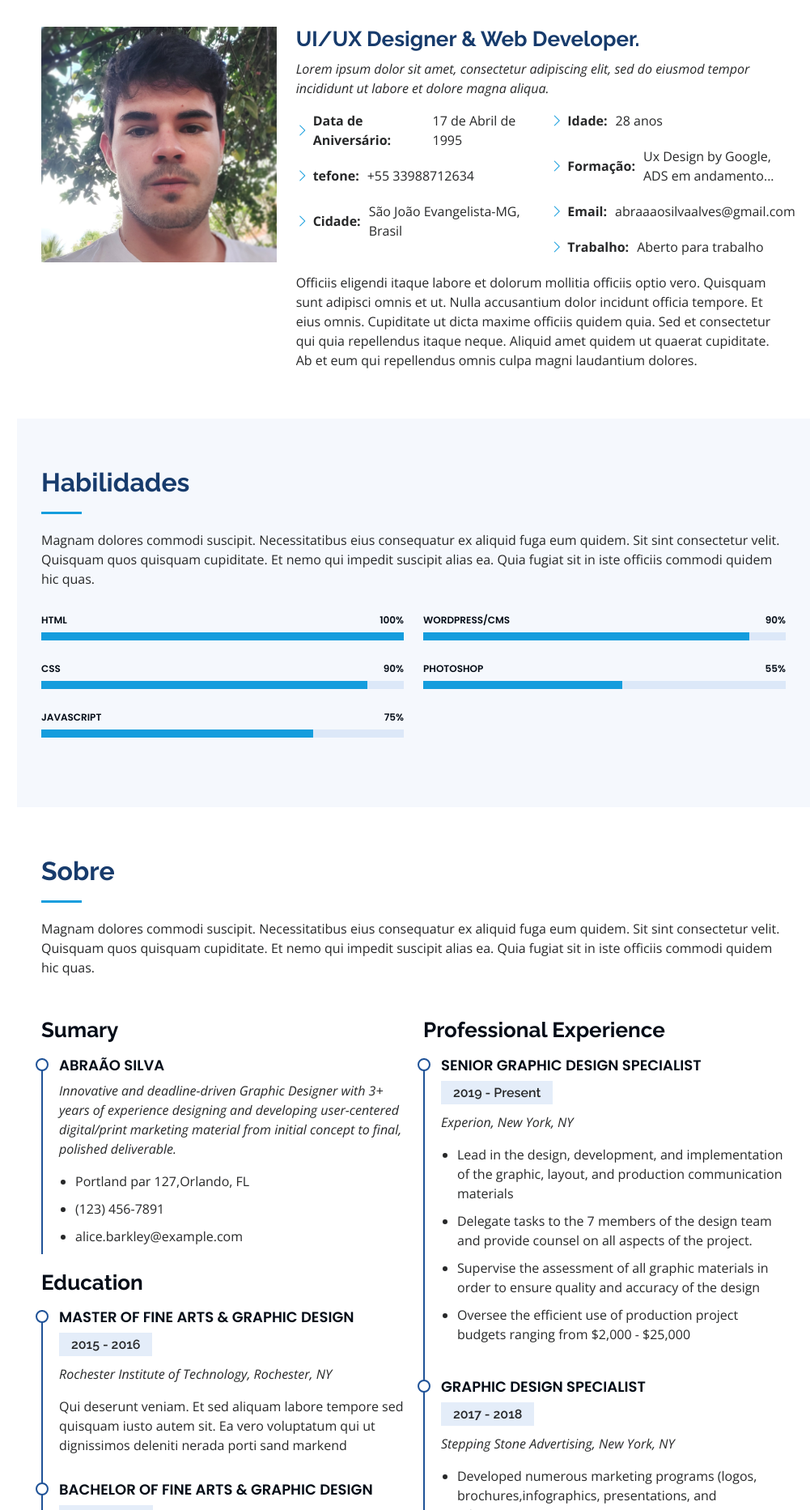
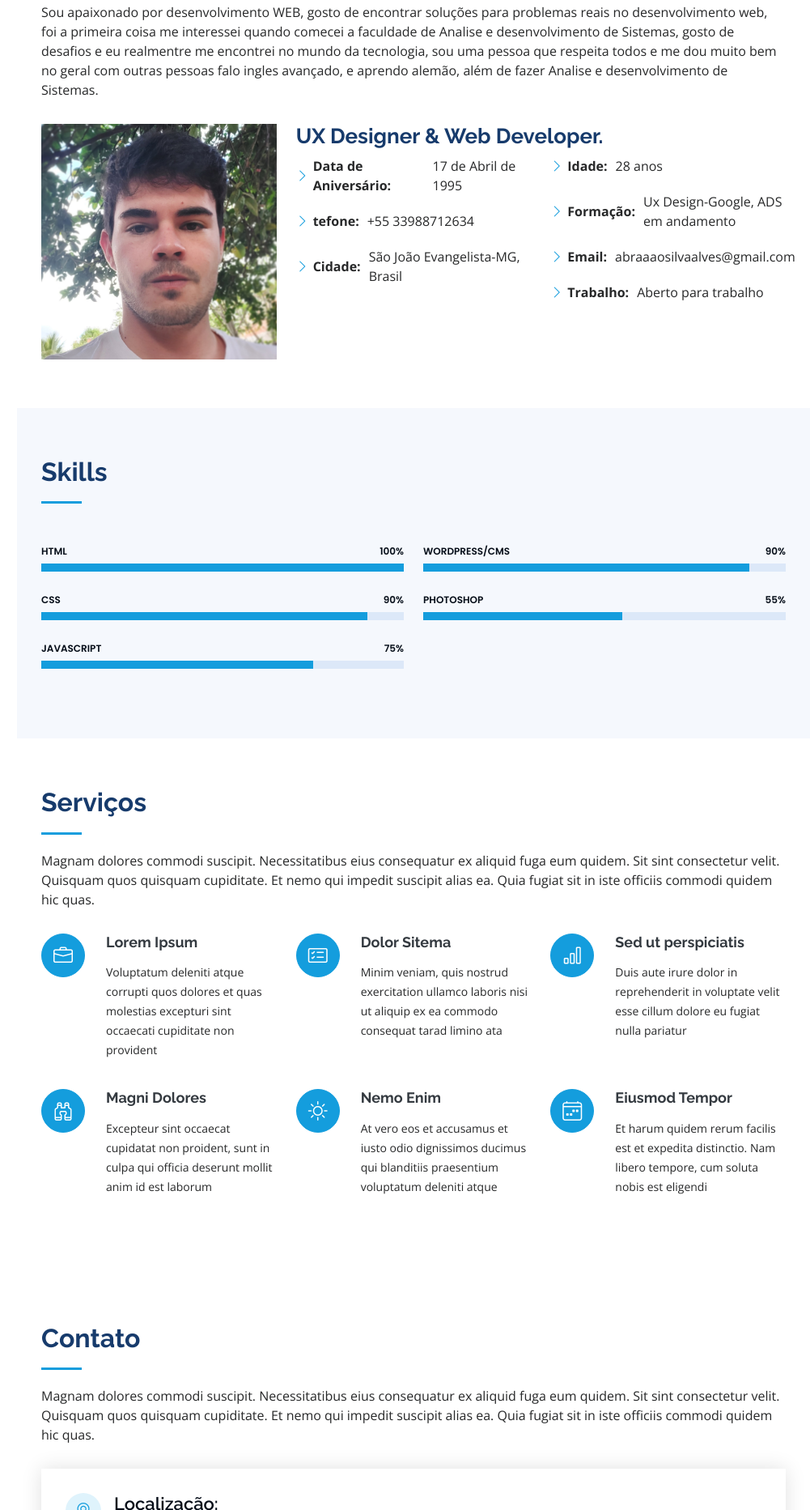
Before and after one commit to abrasilva04/Portifolio, a plain HTML site: page index.html in a window 1280 px wide. Shown: the part 935-2800 px from the top of the page at 81% size, without its empty margins (279-1280 px from the left). Drawn offline with nearby package versions, Linux system fonts and the light colour scheme.

Commit message:
ultimas atts

```diff
--- a/index.html
+++ b/index.html
@@ -60,7 +60,7 @@
         <ul>
           <li><a href="#hero" class="nav-link scrollto active"><i class="bx bx-home"></i> <span>Inicio</span></a></li>
           <li><a href="#about" class="nav-link scrollto"><i class="bx bx-user"></i> <span>Sobre</span></a></li>
-          <li><a href="#resume" class="nav-link scrollto"><i class="bx bx-file-blank"></i> <span>Sobre</span></a></li>
+
           <li><a href="#services" class="nav-link scrollto"><i class="bx bx-server"></i> <span>Serviços</span></a></li>
           <li><a href="#contact" class="nav-link scrollto"><i class="bx bx-envelope"></i> <span>Contato</span></a></li>
         </ul>
@@ -85,6 +85,8 @@
         <div class="section-title">
           <h2>Sobre</h2>
 
+          <p> Sou apaixonado por desenvolvimento WEB, gosto de encontrar soluções para problemas reais no desenvolvimento web, foi a primeira coisa me interessei quando comecei a faculdade de Analise e desenvolvimento de Sistemas, gosto de desafios e eu realmentre me encontrei no mundo da tecnologia, sou uma pessoa que respeita todos e me dou muito bem no geral com outras pessoas falo ingles avançado, e aprendo alemão, além de fazer Analise e desenvolvimento de Sistemas. </p>
+
         </div>
 
         <div class="row">
@@ -92,11 +94,8 @@
             <img src="assets/img/profile-img.jpg" class="img-fluid" alt="">
           </div>
           <div class="col-lg-8 pt-4 pt-lg-0 content" data-aos="fade-left">
-            <h3>UI/UX Designer &amp; Web Developer.</h3>
-            <p class="fst-italic">
-              Lorem ipsum dolor sit amet, consectetur adipiscing elit, sed do eiusmod tempor incididunt ut labore et dolore
-              magna aliqua.
-            </p>
+            <h3>UX Designer &amp; Web Developer.</h3>
+
             <div class="row">
               <div class="col-lg-6">
                 <ul>
@@ -108,17 +107,14 @@
               <div class="col-lg-6">
                 <ul>
                   <li><i class="bi bi-chevron-right"></i> <strong>Idade:</strong> <span>28 anos</span></li>
-                  <li><i class="bi bi-chevron-right"></i> <strong>Formação:</strong> <span>Ux Design by Google, ADS em andamento...</span></li>
+                  <li><i class="bi bi-chevron-right"></i> <strong>Formação:</strong> <span>Ux Design-Google, ADS em andamento</span></li>
                   <li><i class="bi bi-chevron-right"></i> <strong>Email:</strong> <span>abraaaosilvaalves@gmail.com</span></li>
                   <li><i class="bi bi-chevron-right"></i> <strong>Trabalho:</strong> <span>Aberto para trabalho</span></li>
                 </ul>
               </div>
             </div>
-            <p>
-              Officiis eligendi itaque labore et dolorum mollitia officiis optio vero. Quisquam sunt adipisci omnis et ut. Nulla accusantium dolor incidunt officia tempore. Et eius omnis.
-              Cupiditate ut dicta maxime officiis quidem quia. Sed et consectetur qui quia repellendus itaque neque. Aliquid amet quidem ut quaerat cupiditate. Ab et eum qui repellendus omnis culpa magni laudantium dolores.
-            </p>
-          </div>
+
+        </div>
         </div>
 
       </div>
@@ -131,8 +127,7 @@
       <div class="container">
 
         <div class="section-title">
-          <h2>Habilidades</h2>
-          <p>Magnam dolores commodi suscipit. Necessitatibus eius consequatur ex aliquid fuga eum quidem. Sit sint consectetur velit. Quisquam quos quisquam cupiditate. Et nemo qui impedit suscipit alias ea. Quia fugiat sit in iste officiis commodi quidem hic quas.</p>
+          <h2>Skills</h2>
         </div>
 
         <div class="row skills-content">
@@ -183,72 +178,8 @@
         </div>
 
       </div>
-    </section><!-- End Skills Section -->
+    </section>
 
-    <!-- ======= Sobre Section ======= -->
-    <section id="resume" class="resume">
-      <div class="container">
-
-        <div class="section-title">
-          <h2>Sobre</h2>
-          <p>Magnam dolores commodi suscipit. Necessitatibus eius consequatur ex aliquid fuga eum quidem. Sit sint consectetur velit. Quisquam quos quisquam cupiditate. Et nemo qui impedit suscipit alias ea. Quia fugiat sit in iste officiis commodi quidem hic quas.</p>
-        </div>
-
-        <div class="row">
-          <div class="col-lg-6" data-aos="fade-up">
-            <h3 class="resume-title">Sumary</h3>
-            <div class="resume-item pb-0">
-              <h4>Abraão Silva</h4>
-              <p><em>Innovative and deadline-driven Graphic Designer with 3+ years of experience designing and developing user-centered digital/print marketing material from initial concept to final, polished deliverable.</em></p>
-              <ul>
-                <li>Portland par 127,Orlando, FL</li>
-                <li>(123) 456-7891</li>
-                <li>alice.barkley@example.com</li>
-              </ul>
-            </div>
-
-            <h3 class="resume-title">Education</h3>
-            <div class="resume-item">
-              <h4>Master of Fine Arts &amp; Graphic Design</h4>
-              <h5>2015 - 2016</h5>
-              <p><em>Rochester Institute of Technology, Rochester, NY</em></p>
-              <p>Qui deserunt veniam. Et sed aliquam labore tempore sed quisquam iusto autem sit. Ea vero voluptatum qui ut dignissimos deleniti nerada porti sand markend</p>
-            </div>
-            <div class="resume-item">
-              <h4>Bachelor of Fine Arts &amp; Graphic Design</h4>
-              <h5>2010 - 2014</h5>
-              <p><em>Rochester Institute of Technology, Rochester, NY</em></p>
-              <p>Quia nobis sequi est occaecati aut. Repudiandae et iusto quae reiciendis et quis Eius vel ratione eius unde vitae rerum voluptates asperiores voluptatem Earum molestiae consequatur neque etlon sader mart dila</p>
-            </div>
-          </div>
-          <div class="col-lg-6" data-aos="fade-up" data-aos-delay="100">
-            <h3 class="resume-title">Professional Experience</h3>
-            <div class="resume-item">
-              <h4>Senior graphic design specialist</h4>
-              <h5>2019 - Present</h5>
-              <p><em>Experion, New York, NY </em></p>
-              <ul>
-                <li>Lead in the design, development, and implementation of the graphic, layout, and production communication materials</li>
-                <li>Delegate tasks to the 7 members of the design team and provide counsel on all aspects of the project. </li>
-                <li>Supervise the assessment of all graphic materials in order to ensure quality and accuracy of the design</li>
-                <li>Oversee the efficient use of production project budgets ranging from $2,000 - $25,000</li>
-              </ul>
-            </div>
-            <div class="resume-item">
-              <h4>Graphic design specialist</h4>
-              <h5>2017 - 2018</h5>
-              <p><em>Stepping Stone Advertising, New York, NY</em></p>
-              <ul>
-                <li>Developed numerous marketing programs (logos, brochures,infographics, presentations, and advertisements).</li>
-                <li>Managed up to 5 projects or tasks at a given time while under pressure</li>
-                <li>Recommended and consulted with clients on the most appropriate graphic design</li>
-                <li>Created 4+ design presentations and proposals a month for clients and account managers</li>
-              </ul>
-            </div>
-          </div>
-        </div>
-
-      </div>
     </section><!-- End Resume Section -->
 
 
@@ -258,7 +189,7 @@
       <div class="container">
 
         <div class="section-title">
-          <h2>Services</h2>
+          <h2>Serviços</h2>
           <p>Magnam dolores commodi suscipit. Necessitatibus eius consequatur ex aliquid fuga eum quidem. Sit sint consectetur velit. Quisquam quos quisquam cupiditate. Et nemo qui impedit suscipit alias ea. Quia fugiat sit in iste officiis commodi quidem hic quas.</p>
         </div>
 
```
